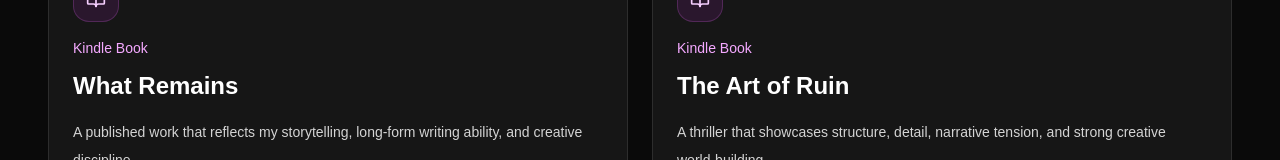
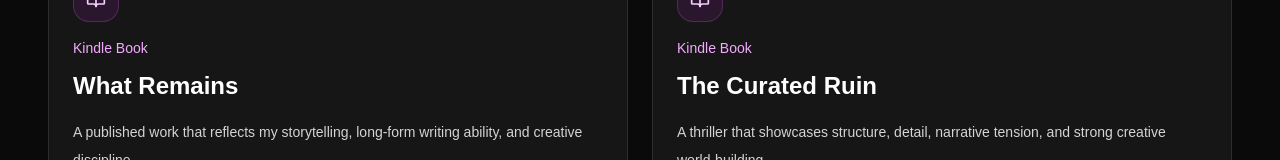
Before and after one commit to Paulwamaria/paulw, a Next.js app in the folder paul-portfolio/: page / in a window 1280 px wide. Shown: the part 3789-3949 px from the top of the page. Built offline with nearby package versions, Linux system fonts and the light colour scheme.

Commit message:
fix, correct details on the curated ruin

```diff
--- a/paul-portfolio/app/page.tsx
+++ b/paul-portfolio/app/page.tsx
@@ -66,8 +66,8 @@ const books = [
     link: "https://www.amazon.com/dp/B0GWQH1BM5",
   },
   {
-    title: "The Art of Ruin",
-    image: "/books/art-of-ruin.jpg",
+    title: "The Curated Ruin",
+    image: "/books/the-curated-ruin.jpg",
     type: "Kindle Book",
     description:
       "A thriller that showcases structure, detail, narrative tension, and strong creative world-building.",
```
